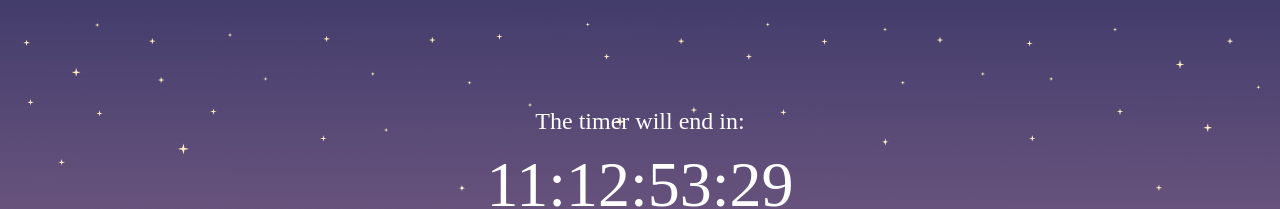
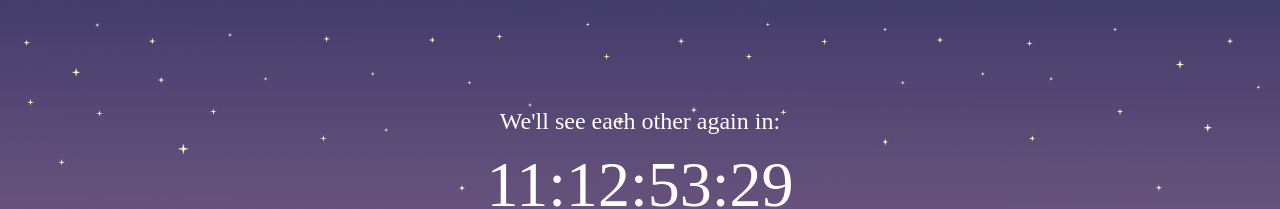
Before and after one commit to bobmagrega/timer, a plain HTML site: page index.html in a window 1280 px wide. Shown: the top 209 px of the page. Drawn offline with Linux system fonts and the light colour scheme.

Commit message:
Update index.html

```diff
--- a/index.html
+++ b/index.html
@@ -8,7 +8,7 @@
 </head>
 <body>
     <div class="site-wrapper">
-    <div class="sentence time">The timer will end in:</div>
+    <div class="sentence time">We'll see each other again in:</div>
     <div class="timer_wrapper">
 
         <div class="days time">9</div>
```
